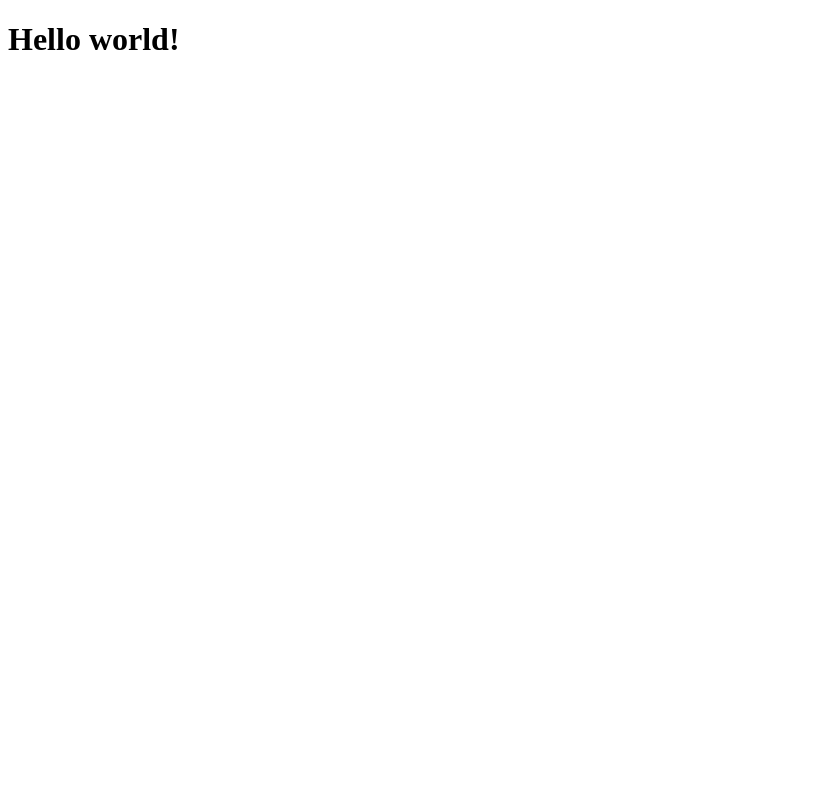
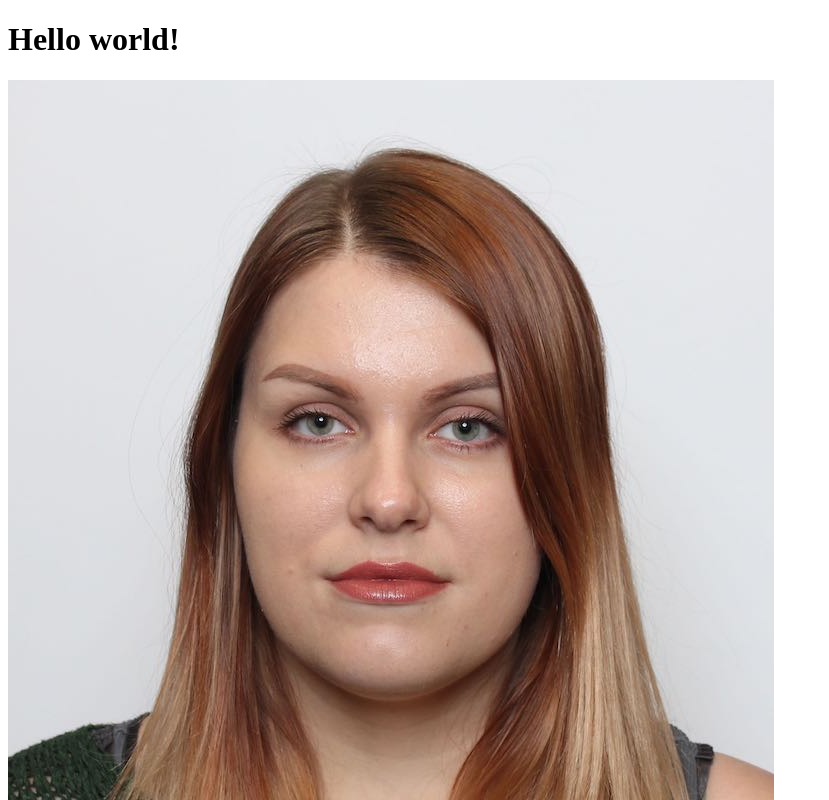
Before and after one commit to leldeeke/myfirstrepo, a plain HTML site: page index.html in a window 1280 px wide. Shown: the top 800 px of the page, without its empty margins (0-829 px from the left). Drawn offline with Linux system fonts and the light colour scheme.

Commit message:
added picture

```diff
--- a/index.html
+++ b/index.html
@@ -5,6 +5,7 @@
 </head>
 <body>
 	<h1>Hello world!</h1>
+	<img src="IMG_2765.jpg">
 
 </body>
 </html>
```
Also changed, not shown: IMG_2765.jpg (added).
